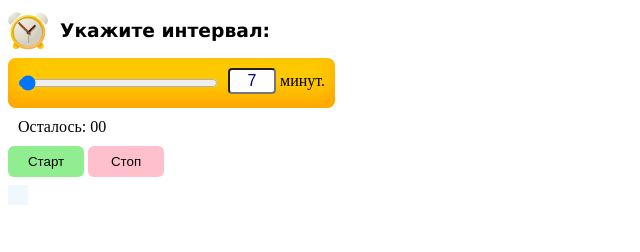
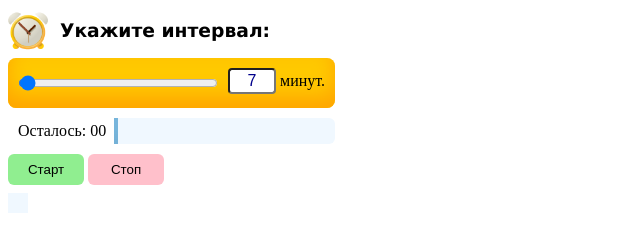
Before and after one commit to srgg6701/widgets, a plain HTML site: page reminder/reminder.html in a window 1280 px wide. Shown: the whole page, without its empty margins (0-640 px from the left). Drawn offline with Linux system fonts and the light colour scheme.

Commit message:
Добавлен тайм-бар.

```diff
--- a/reminder/reminder.html
+++ b/reminder/reminder.html
@@ -7,18 +7,23 @@
 </head>
 <body>
 <h3>Укажите интервал:</h3>
-<div id="controls">
-    <input type="range" id="range" min="1" max="480" onInput="syncValues('intrvl',this);" />
-    <input type="text" id="intrvl" value="7" onInput="syncValues('range',this);" /> минут.
+<div id="rnd">
+    <div id="controls">
+        <input type="range" id="range" min="1" max="480" onInput="syncValues('intrvl',this);" />
+        <input type="text" id="intrvl" value="7" onInput="syncValues('range',this);" /> минут.
 
-</div>
-<div id="rest_box">
-    Осталось: <div id="tmrest">00</div>
+    </div>
+    <div id="rest_box">
+        <div>Осталось:</div>
+        <div id="tmrest">00</div>
+        <div id="rest-bar">
+            <div>&nbsp;</div>
+        </div>
+    </div>
 </div>
 <div id="buttons">
 	<button id="start">Старт</button>
     <button id="stop">Стоп</button>
-
 </div>
 <div id="stats"></div>
 <script src="script.js"></script>
--- a/reminder/script.js
+++ b/reminder/script.js
@@ -5,9 +5,11 @@ function syncValues(inpToId,inpFrom){
 window.onload=function(){
 	syncValues('range');
 	var callReminder = (function (){
-		var tm, tm_rest, activateButton=function(){
-            document.getElementById('start').disabled=false;
-        };
+		var tm, tm_rest,
+            activateButton=function(){
+                document.getElementById('start').disabled=false;
+            },
+            innerBar=document.querySelector('#rest-bar >div');
 		return function(command){
 			if(command===true){
 				clearTimeout(tm);
@@ -16,7 +18,7 @@ window.onload=function(){
                 var min=document.getElementById('intrvl').value;
                 tm_rest=min*60;
                 var showTime=function(){
-                    var info;
+                    var info, percentage;
                     if(tm_rest>=60){
                         info=((tm_rest/60).toFixed(0)-1) + ' мин. '
                             + (tm_rest%60);
@@ -25,6 +27,8 @@ window.onload=function(){
                     }
                     info+=' сек.';
                     document.getElementById('tmrest').innerHTML=info;
+                    percentage = tm_rest/(min*60)*100;
+                    innerBar.style.width=percentage+'%';
                     if(tm_rest==0){
                         var ntm=new Date();
                         var dt=document.getElementById('stats');
--- a/reminder/style.css
+++ b/reminder/style.css
@@ -45,9 +45,33 @@ h3{
 	margin: 7px 10px 7px auto;
 	width:200px;
 }
+#rest-bar{
+    border-top-right-radius: 6px;
+    border-bottom-right-radius: 6px;
+    height: 26px;
+    width: 100%;
+    background-color: aliceblue;
+    overflow: hidden;
+}
+#rest-bar >div{
+    background-color: lightskyblue;
+    box-shadow: 0 -8px 16px rgba(0,0,0,0.15) inset;
+    display: inline-block;
+}
 #rest_box{
+    box-sizing: border-box;
     display: table;
     padding: 10px;
+    padding-right: 0;
+    width: 100%;
+}
+#rest_box >div{
+    box-sizing: border-box;
+    display: table-cell;
+    line-height: 26px;
+}
+#rnd{
+    display: table;
 }
 #stats{
 	padding:10px;
@@ -57,5 +81,7 @@ h3{
 	margin-top: 8px;
 }
 #tmrest{
-    display: inline-block;
+    padding-left: 4px;
+    padding-right: 8px;
+    white-space: nowrap;
 }
```
